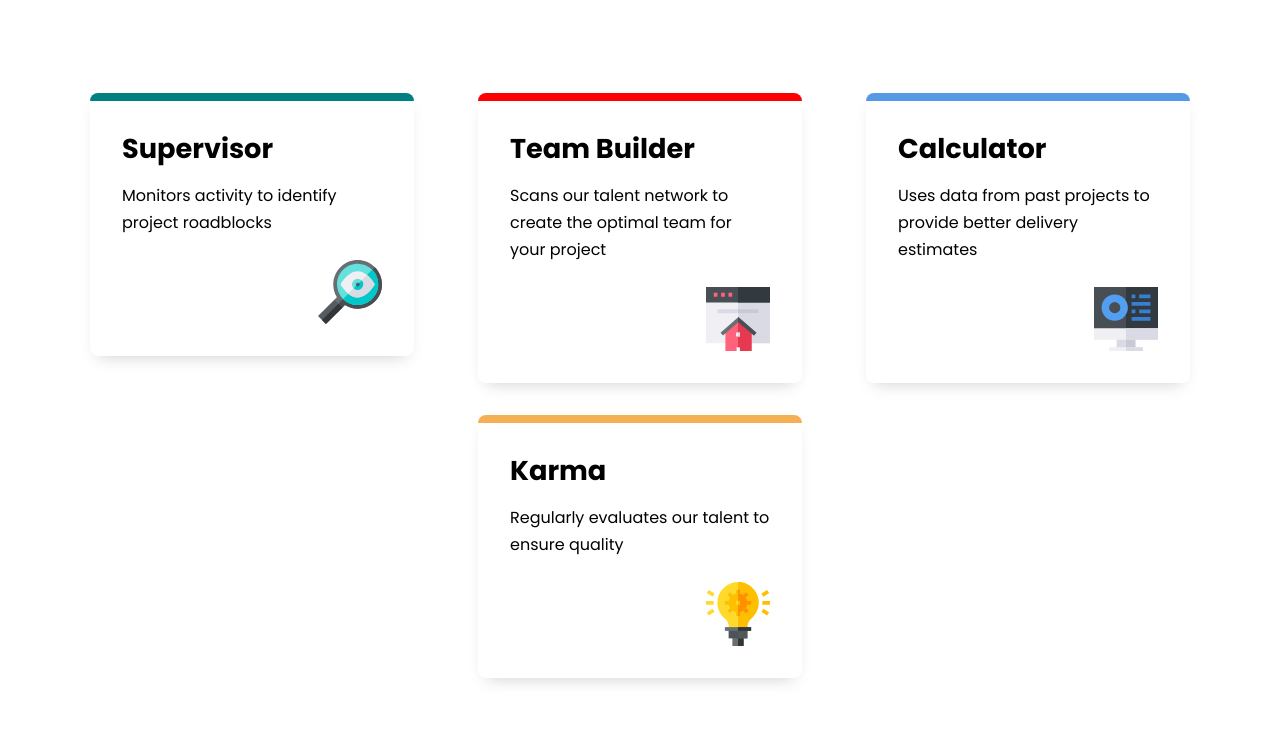
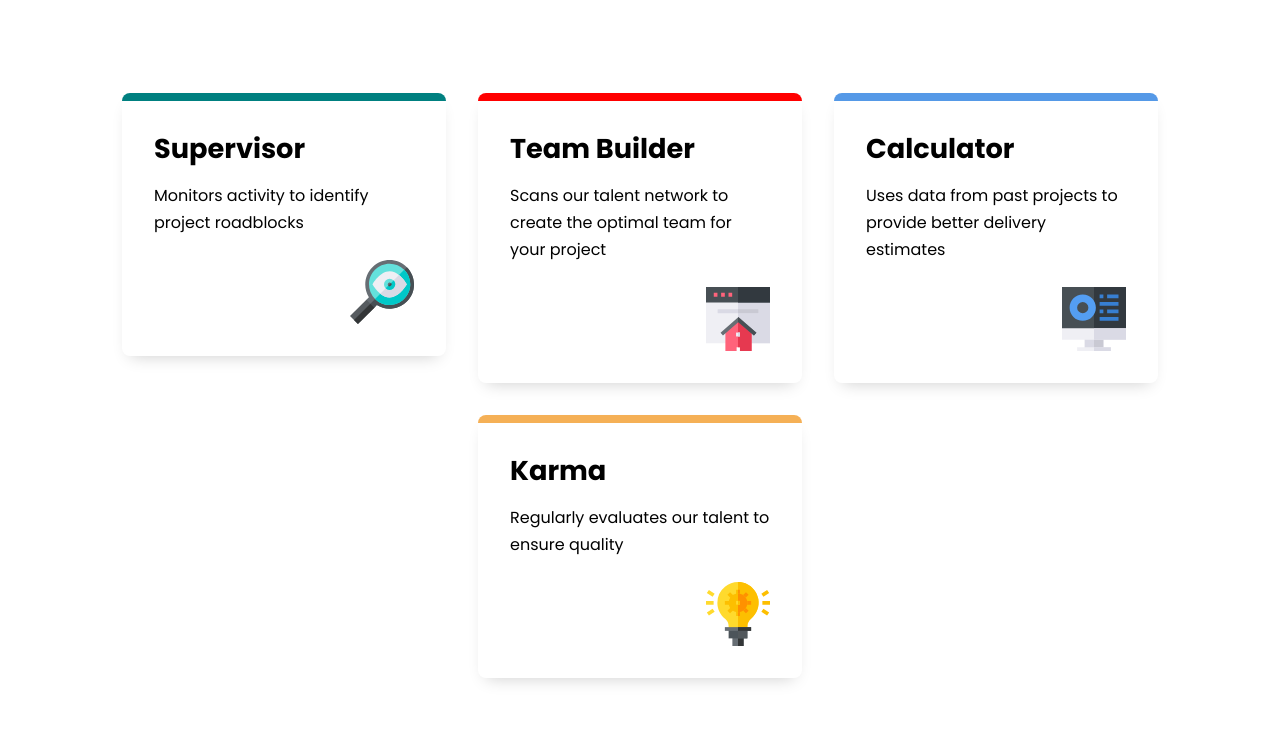
Before and after one commit to dCOMMICS/four-card-feature-section-master, a plain HTML site: page index.html in a window 1280 px wide. Shown: the part 276-1008 px from the top of the page. Drawn offline with Linux system fonts and the light colour scheme.

Commit message:
initial commit

```diff
--- a/style.css
+++ b/style.css
@@ -64,6 +64,7 @@ h3{
 }
 
 .wrapper{
+    padding-inline: 2rem;
     max-width: 1100px;
     margin-inline: auto;
 }
@@ -85,11 +86,16 @@ header{
 } */
 
 .layout-grid{
-    --gap: 4rem;
-    display: flex;
+    --gap: 2rem;
+    display: grid;
     gap: var(--gap);
 }
 
+@media(min-width: 800px){
+    .layout-grid{
+        grid-template-columns: 1fr 1fr 1fr;
+    }
+}
 
 
 .layout-grid > * {
```
